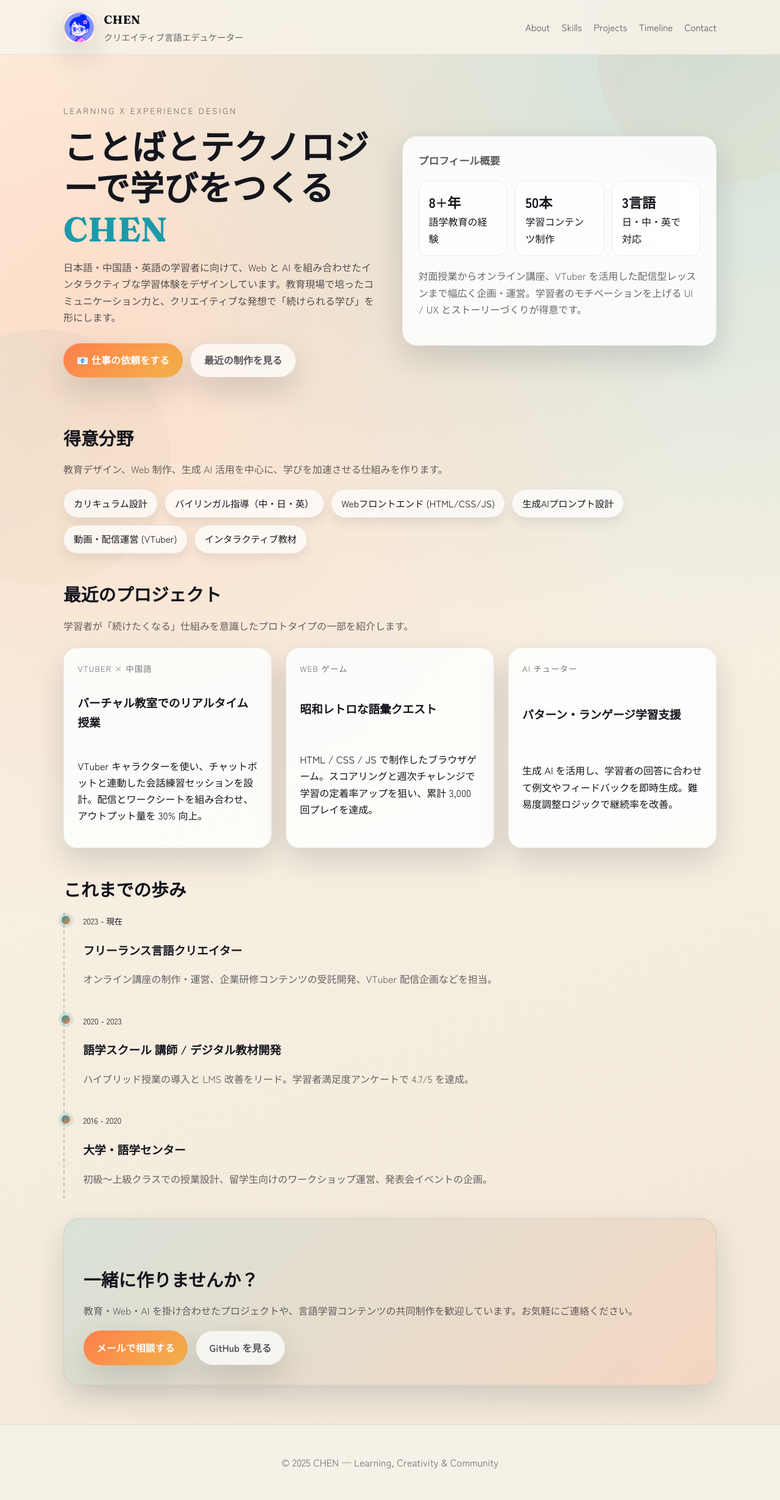
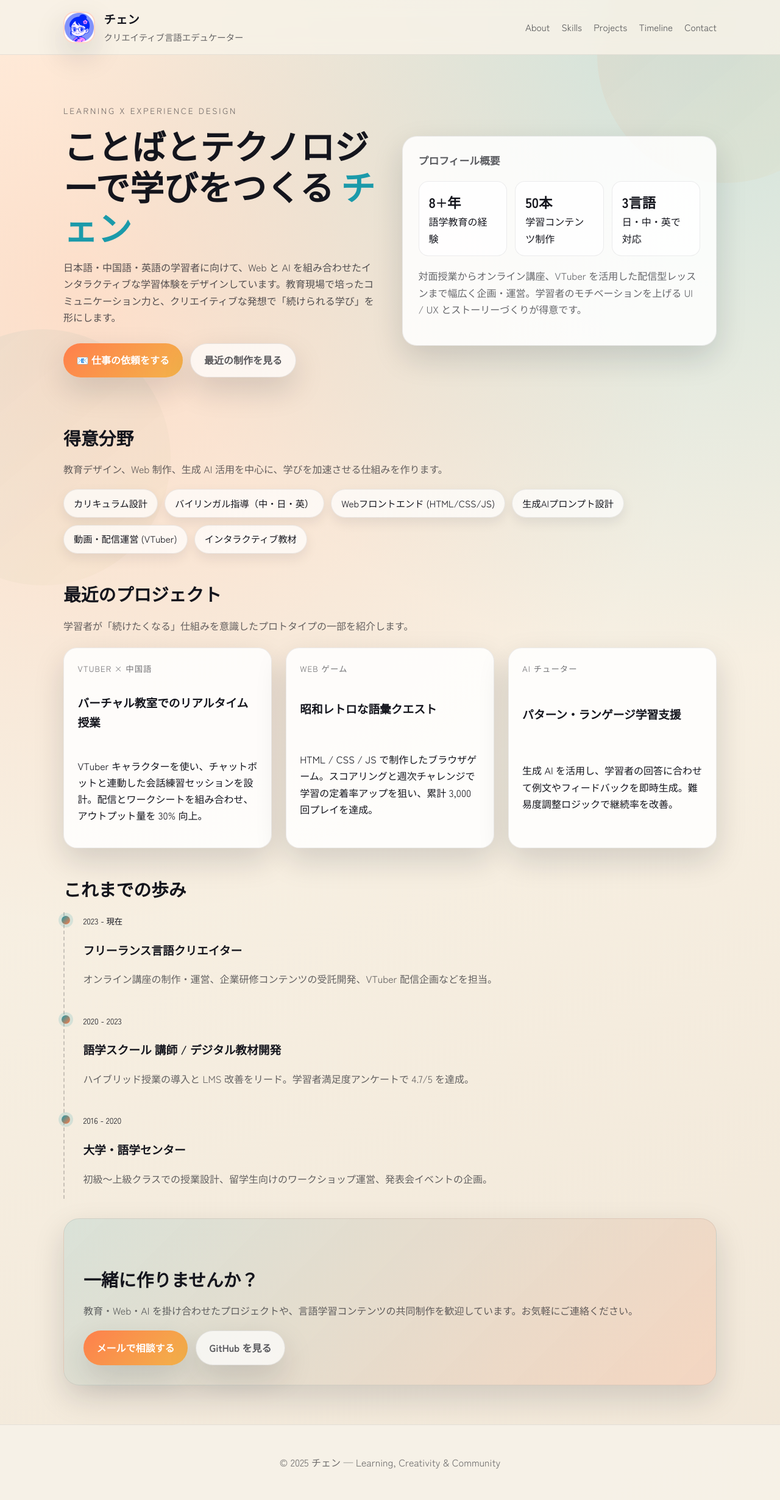
Before and after one commit to finnapop/DHGSVR, a plain HTML site: page index.html in a window 1280 px wide. Shown: the whole page at 61% size. Drawn offline with Linux system fonts and the light colour scheme.

Commit message:
Update index.html

```diff
--- a/index.html
+++ b/index.html
@@ -3,7 +3,7 @@
 <head>
   <meta charset="UTF-8" />
   <meta name="viewport" content="width=device-width, initial-scale=1.0" />
-  <title>CHEN | ポートフォリオ</title>
+  <title>チェン | ポートフォリオ</title>
   <link href="https://fonts.googleapis.com/css2?family=Fraunces:wght@500;700&family=Zen+Kaku+Gothic+New:wght@400;500;700&display=swap" rel="stylesheet" />
   <style>
     :root {
@@ -387,9 +387,9 @@
   <header>
     <nav class="nav">
       <div class="nav__brand reveal" style="--d: 0.05s;">
-        <img src="avatar.png" alt="CHENのアバター">
+        <img src="avatar.png" alt="チェンのアバター">
         <div>
-          <h1>CHEN</h1>
+          <h1>チェン</h1>
           <p>クリエイティブ言語エデュケーター</p>
         </div>
       </div>
@@ -407,7 +407,7 @@
     <section class="hero" id="about">
       <div class="hero__text reveal" style="--d: 0.2s;">
         <div class="eyebrow">Learning x Experience Design</div>
-        <h2>ことばとテクノロジーで学びをつくる <span>CHEN</span></h2>
+        <h2>ことばとテクノロジーで学びをつくる <span>チェン</span></h2>
         <p>日本語・中国語・英語の学習者に向けて、Web と AI を組み合わせたインタラクティブな学習体験をデザインしています。教育現場で培ったコミュニケーション力と、クリエイティブな発想で「続けられる学び」を形にします。</p>
         <div class="hero__cta">
           <a class="button primary" href="mailto:hello@example.com">📧 仕事の依頼をする</a>
@@ -503,7 +503,7 @@
   </main>
 
   <footer>
-    © 2025 CHEN — Learning, Creativity & Community
+    © 2025 チェン — Learning, Creativity & Community
   </footer>
 </body>
 </html>
```
